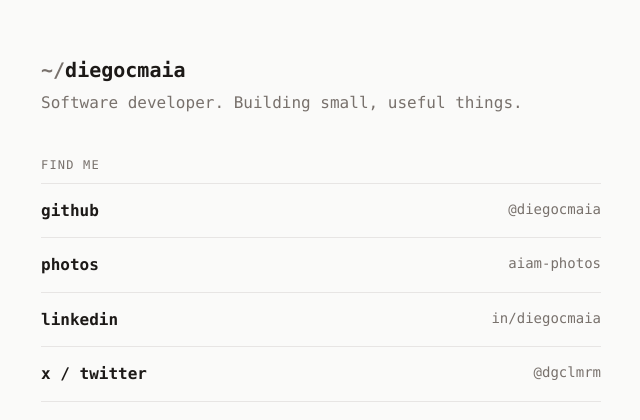
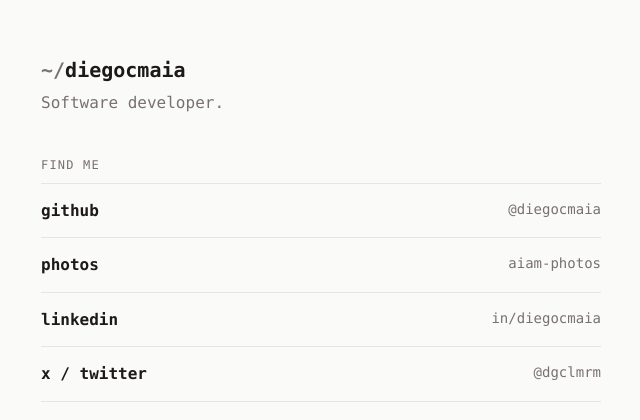
Before and after one commit to diegocmaia/diegocmaia.github.io, a plain HTML site: page index.html in a window 1280 px wide. Shown: the part 172-592 px from the top of the page, without its empty margins (319-959 px from the left). Drawn offline with Linux system fonts and the light colour scheme.

Commit message:
Simplify tagline
Co-Authored-By: Claude Opus 5.5 <noreply@anthropic.com>

```diff
--- a/index.html
+++ b/index.html
@@ -59,7 +59,7 @@
 <body>
   <main>
     <h1>diegocmaia</h1>
-    <p class="tagline">Software developer. Building small, useful things.</p>
+    <p class="tagline">Software developer.</p>
 
     <h2>Find me</h2>
     <ul>
```
